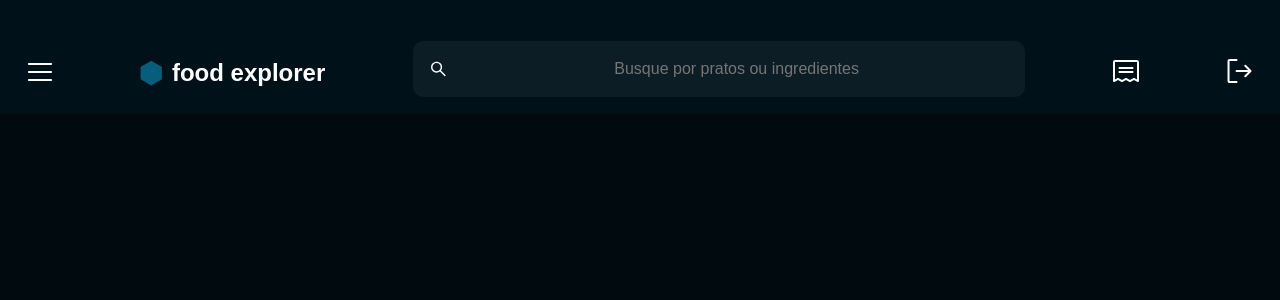
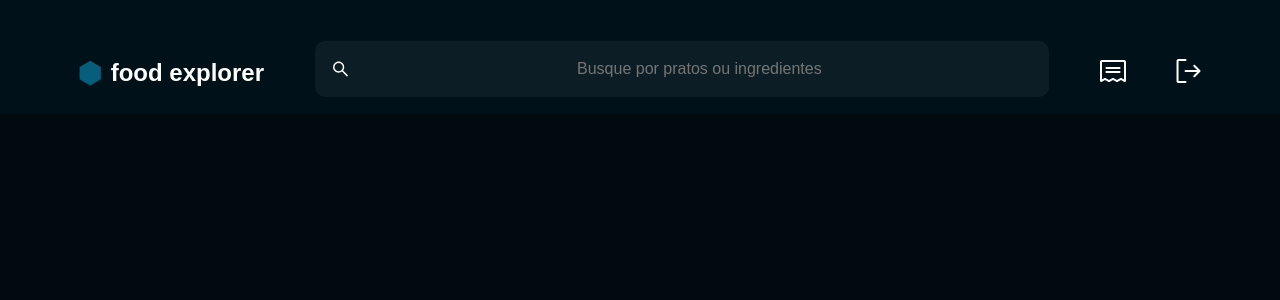
Before and after one commit to viniciusamc/food-explorer, a React (Vite) app: page / in a window 1280 px wide. Shown: the top 300 px of the page. Built offline with nearby package versions, Linux system fonts and the light colour scheme.

Commit message:
styles header

```diff
--- a/src/components/Header/styles.js
+++ b/src/components/Header/styles.js
@@ -18,13 +18,21 @@ export const Container = styled.header`
   background-color: ${({ theme }) => theme.COLORS.DARK_700};
 
   display: flex;
-  justify-content: space-between;
+  justify-content: space-evenly;
   align-items: center;
+
+  @media (max-width: 950px) {
+    justify-content: space-between;
+  }
 
   > button {
     background-color: transparent;
     border: none;
     cursor: pointer;
+
+    @media (min-width: 950px) {
+      display: none;
+    }
   }
 `;
 
@@ -40,9 +48,17 @@ export const Logo = styled.div`
 `;
 
 export const Search = styled.div`
-  width: 50%;
+  width: 60%;
+  @media (max-width: 950px) {
+    display: none;
+  }
 `;
 
-export const Exit = styled.div``;
+export const Exit = styled.div`
+  cursor: pointer;
+  @media (max-width: 950px) {
+    display: none;
+  }
+`;
 
 export const Cart = styled.div``;
```
